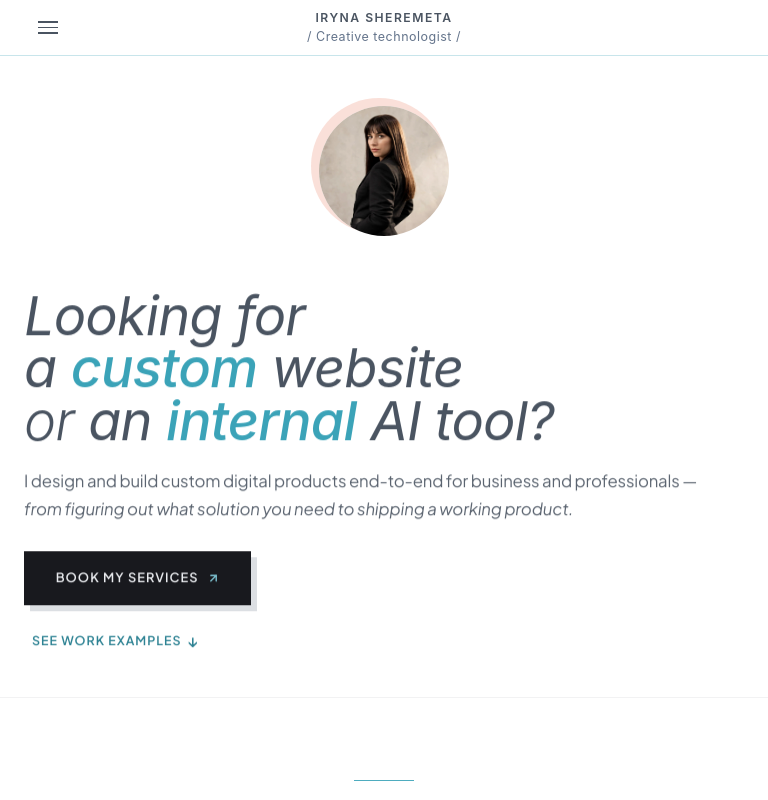
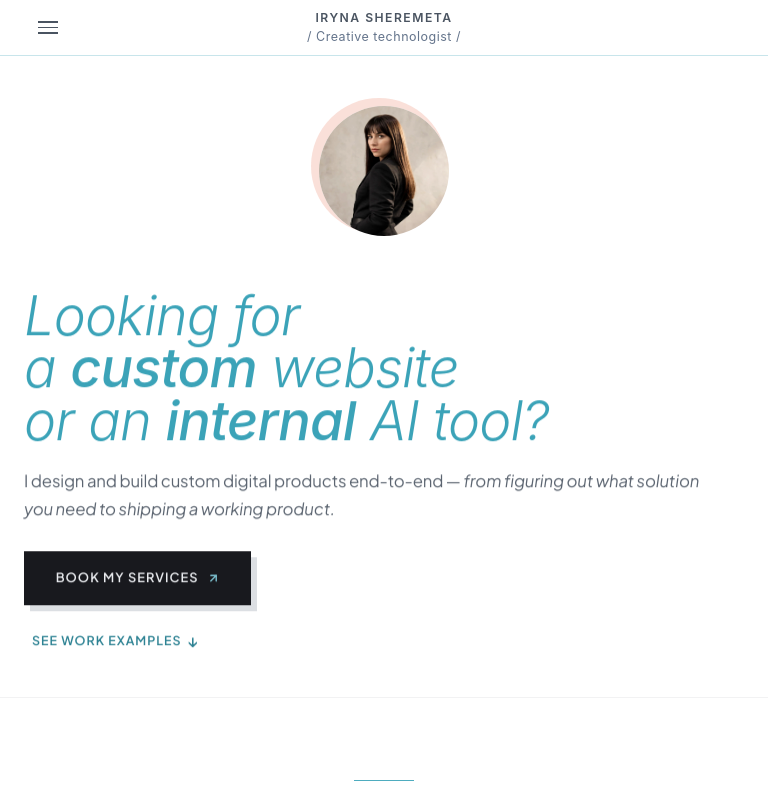
Before and after one commit to Irene2828/porfoliojuly, a Next.js app: page / in a window 768 px wide. Shown: the top 800 px of the page. Built offline with nearby package versions, Linux system fonts and the light colour scheme; no server answers; the database is empty.

Commit message:
Hero: teal thin headline with bold key words, trim body copy; gate Vercel toolbar to preview builds to fix dev overlay issue

```diff
--- a/src/app/components/Hero.css
+++ b/src/app/components/Hero.css
@@ -360,11 +360,11 @@
   margin: 0;
   background: none;
   -webkit-background-clip: initial;
-  -webkit-text-fill-color: #4a5461 !important;
-  color: #4a5461 !important;
+  -webkit-text-fill-color: #3ba3b8 !important;
+  color: #3ba3b8 !important;
   text-transform: none;
   letter-spacing: -0.015em !important;
-  font-weight: 400 !important;
+  font-weight: 300 !important; /* thin */
   -webkit-font-smoothing: antialiased !important;
   -moz-osx-font-smoothing: grayscale !important;
   font-synthesis: none !important;
@@ -375,10 +375,10 @@
 }
 
 .hero-text .headline-line {
-  color: #4a5461 !important;
-  -webkit-text-fill-color: #4a5461 !important;
+  color: #3ba3b8 !important;
+  -webkit-text-fill-color: #3ba3b8 !important;
   font-family: -apple-system, BlinkMacSystemFont, "Helvetica Neue", Helvetica, Arial, sans-serif !important;
-  font-weight: 400 !important;
+  font-weight: 300 !important; /* thin */
   letter-spacing: -0.015em !important;
 }
 
@@ -386,7 +386,7 @@
   color: #3ba3b8 !important;
   -webkit-text-fill-color: #3ba3b8 !important;
   font-family: -apple-system, BlinkMacSystemFont, "Helvetica Neue", Helvetica, Arial, sans-serif !important;
-  font-weight: 500 !important;
+  font-weight: 500 !important; /* bolded */
   font-style: italic !important;
   text-decoration: none !important;
   letter-spacing: -0.015em !important;
@@ -2185,18 +2185,20 @@
   .hero-text .headline-or {
     font-weight: 300 !important;
     font-style: italic !important;
+    color: #3ba3b8 !important;
+    -webkit-text-fill-color: #3ba3b8 !important;
   }
   .hero-text .headline-line {
-    color: #4a5461 !important; /* body text color */
-    -webkit-text-fill-color: #4a5461 !important;
-    font-weight: 400 !important;
+    color: #3ba3b8 !important; /* teal */
+    -webkit-text-fill-color: #3ba3b8 !important;
+    font-weight: 300 !important; /* thin */
     font-style: italic !important;
     font-size: clamp(2.446rem, 9.785vw, 3.073rem) !important;
   }
   .hero-text .headline-teal-underline {
-    color: #3ba3b8 !important; /* teal italic bold keywords */
+    color: #3ba3b8 !important; /* teal */
     -webkit-text-fill-color: #3ba3b8 !important;
-    font-weight: 500 !important;
+    font-weight: 500 !important; /* bolded */
     font-style: italic !important;
     font-size: inherit !important;
     text-decoration: none !important; /* no underline on mobile */
@@ -2204,7 +2206,7 @@
   .hero-text .headline-italic-thinner {
     color: #3ba3b8 !important;
     -webkit-text-fill-color: #3ba3b8 !important;
-    font-weight: 500 !important;
+    font-weight: 500 !important; /* bolded */
     font-style: italic !important;
     font-size: inherit !important;
   }
@@ -2214,16 +2216,16 @@
     font-size: clamp(2.689rem, 10.764vw, 3.382rem) !important;
     line-height: 0.969 !important;
     font-style: italic !important;
-    color: #4a5461 !important;
-    -webkit-text-fill-color: #4a5461 !important;
-    font-weight: 400 !important;
+    color: #3ba3b8 !important;
+    -webkit-text-fill-color: #3ba3b8 !important;
+    font-weight: 300 !important; /* thin */
   }
   .hero-text .headline-teal-underline {
     font-size: inherit !important;
     line-height: 0.969 !important;
     color: #3ba3b8 !important;
     -webkit-text-fill-color: #3ba3b8 !important;
-    font-weight: 500 !important;
+    font-weight: 500 !important; /* bolded */
     font-style: italic !important;
     text-decoration: none !important;
   }
@@ -2233,6 +2235,6 @@
     font-style: italic !important;
     color: #3ba3b8 !important;
     -webkit-text-fill-color: #3ba3b8 !important;
-    font-weight: 500 !important;
-  }
-}
+    font-weight: 500 !important; /* bolded */
+  }
+}
--- a/src/app/layout.tsx
+++ b/src/app/layout.tsx
@@ -26,7 +26,11 @@ export default function RootLayout({
 }: {
   children: React.ReactNode;
 }) {
-  const shouldInjectToolbar = process.env.VERCEL_ENV === 'preview';
+  // Only inject on actual Vercel preview deployments. Locally, .env.local can carry
+  // VERCEL_ENV=preview, which renders the toolbar unconfigured and triggers a React
+  // "state update on a component that hasn't mounted yet" dev-overlay issue.
+  const shouldInjectToolbar =
+    process.env.VERCEL_ENV === 'preview' && process.env.NODE_ENV === 'production';
 
   return (
     <html lang="en">
--- a/src/app/v2/components/HeroV2.tsx
+++ b/src/app/v2/components/HeroV2.tsx
@@ -1,6 +1,5 @@
 'use client';
 
-import { useState, useEffect, useRef } from 'react';
 import '@/app/components/Hero.css';
 import heroImage from '@/app/assets/test.webp';
 
@@ -105,7 +104,7 @@ export default function HeroV2() {
                   </span>
                 </h1>
                 <p className="hero-frame-paragraph hero-paragraph-anim" style={{ marginTop: '1.7rem', fontSize: '1.213rem', lineHeight: '1.75', color: '#4a5461', maxWidth: '100%', fontWeight: 400, opacity: 1 }}>
-                  I design and build custom digital products end-to-end for business and professionals &mdash; <span className="br-desktop"><br /></span>
+                  I design and build custom digital products end-to-end &mdash; <span className="br-desktop"><br /></span>
                   <span style={{ fontStyle: 'italic' }}>from figuring out what solution you need to shipping a working product.</span>
                 </p>
               </div>
```
